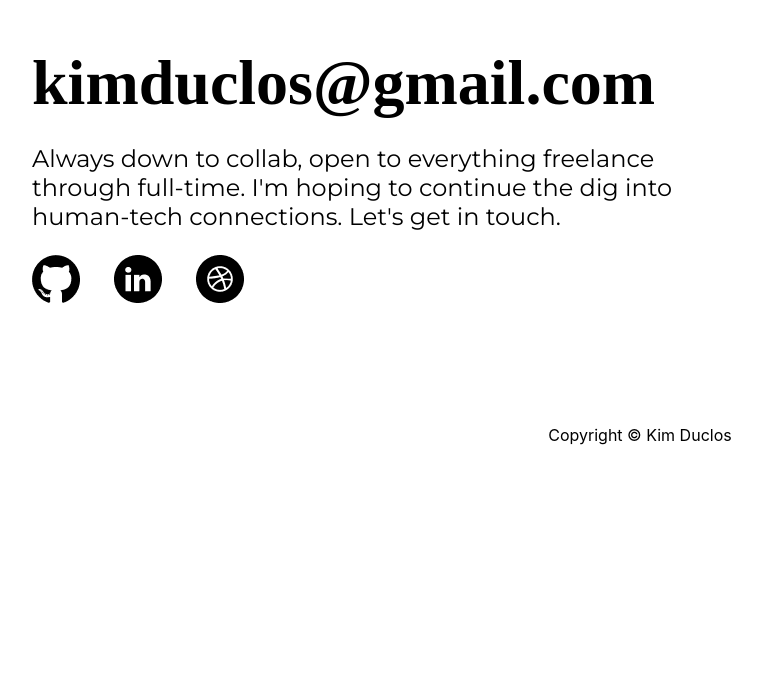
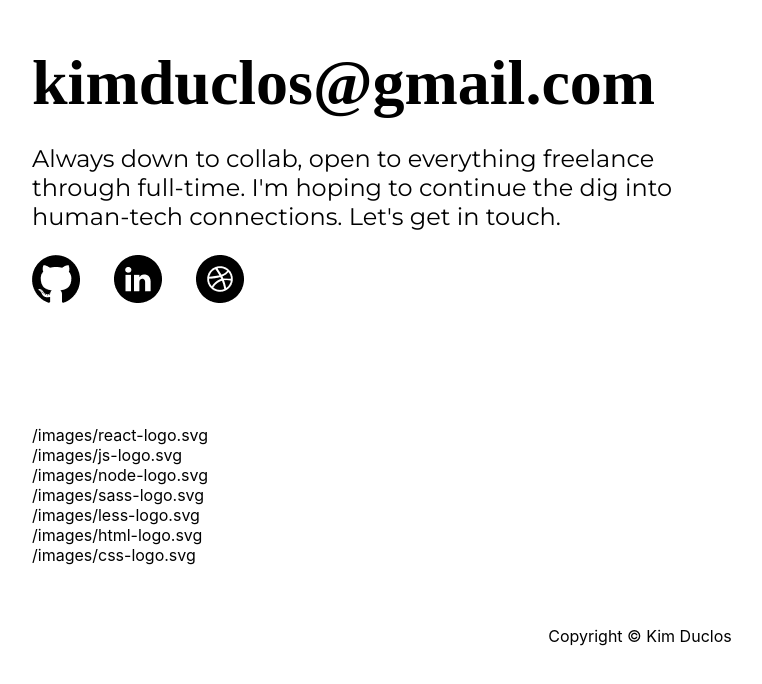
Before and after one commit to KimDuclos/design-portfolio, a React (Create React App) app: page / in a window 1280 px wide. Shown: the part 3858-4542 px from the top of the page, without its empty margins (32-794 px from the left). Before the commit the page ends 4492 px from the top, so only its background shows below. Built offline with nearby package versions, Linux system fonts and the light colour scheme.

Commit message:
just loading to netlify to see what's going on with these ding dong icons.

```diff
--- a/src/contact.jsx
+++ b/src/contact.jsx
@@ -1,5 +1,6 @@
 import React from "react";
 import SocialIcons from "./social-icons.jsx";
+import TechSkills from "./tech-skills.jsx";
 import "./contact.scss";
 
 const Contact = () => {
@@ -9,8 +10,8 @@ const Contact = () => {
         <a href="mailto:kimduclos@gmail.com">kimduclos@gmail.com</a>
       </div>
       <div className="blurb">
-        Always down to collab, open to everything freelance through full-time. I'm
-        hoping to continue the dig into human-tech connections. Let's get in
+        Always down to collab, open to everything freelance through full-time.
+        I'm hoping to continue the dig into human-tech connections. Let's get in
         touch.
       </div>
       <div className="social-icons">
@@ -18,6 +19,9 @@ const Contact = () => {
         <SocialIcons icon="/images/linkedin-icon.png" alt="linkedin icon" />
         <SocialIcons icon="/images/dribble-icon.png" alt="dribble icon" />
       </div>
+      <div className="skills-section">
+        <TechSkills />
+      </div>
       <p className="copyright 2021 and beyond">Copyright &copy; Kim Duclos</p>
     </div>
   );
--- a/src/portfolio.jsx
+++ b/src/portfolio.jsx
@@ -1,6 +1,5 @@
 import React from "react";
 import PortfolioSection from "./portfolio-section.jsx";
-// import { ExternalLink } from "react-external-link";
 import "./portfolio.scss";
 import ProjectImg from "./project-img.jsx";
 
--- a/src/tech-icon.jsx
+++ b/src/tech-icon.jsx
@@ -1,8 +1,9 @@
 import React from "react";
+import "./tech-icon.scss";
 
-const TechIcon = () => {
+const TechIcon = (props) => {
   return (
-    <div className="tech-icon">
+    <div>
       <div className="icon">{props.icon}</div>
       <div className="icon-link">{props.iconLink} </div>
     </div>
--- a/src/tech-skills.jsx
+++ b/src/tech-skills.jsx
@@ -1,16 +1,17 @@
 import React from "react";
 import TechIcon from "./tech-icon.jsx";
+import "./tech-skills.scss";
 
 const TechSkills = () => {
   return (
     <div className="tech-skills">
-      <TechIcon icon="./images/react-logo.svg" />
-      <TechIcon icon="./images/js-logo.svg" />
-      <TechIcon icon="./images/node-logo.svg" />
-      <TechIcon icon="./images/sass-logo.svg" />
-      <TechIcon icon="./images/less-logo.svg" />
-      <TechIcon icon="./images/html-logo.svg" />
-      <TechIcon icon="./images/css-logo.svg" />
+      <TechIcon icon="/images/react-logo.svg" />
+      <TechIcon icon="/images/js-logo.svg" />
+      <TechIcon icon="/images/node-logo.svg" />
+      <TechIcon icon="/images/sass-logo.svg" />
+      <TechIcon icon="/images/less-logo.svg" />
+      <TechIcon icon="/images/html-logo.svg" />
+      <TechIcon icon="/images/css-logo.svg" />
     </div>
   );
 };
```
Also changed, not shown: src/tech-icon.scss (added), src/tech-skills.scss (added), 1 other file (tests, documents, lock files or other folders).
